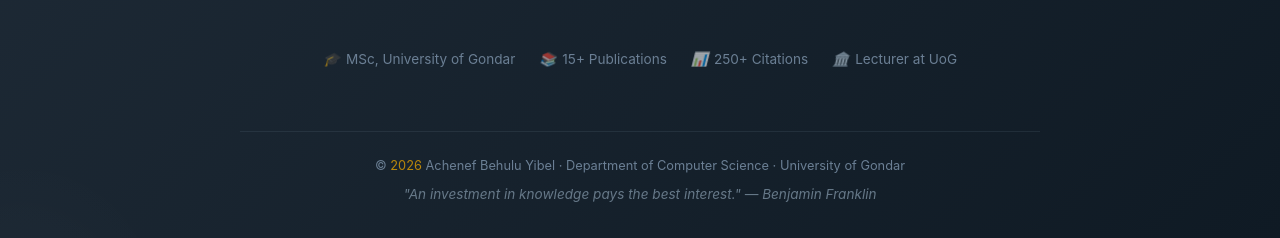
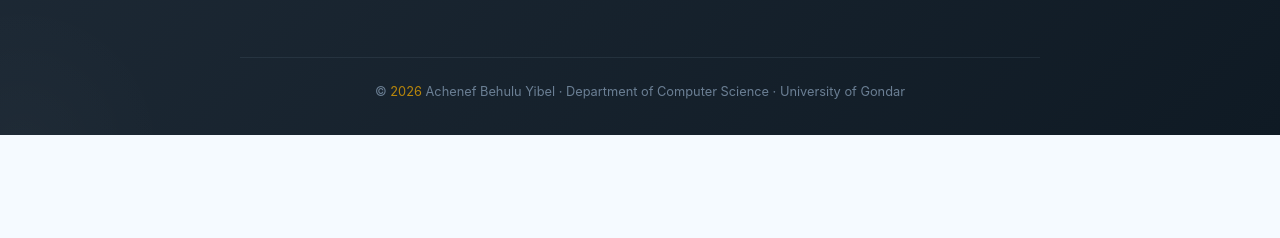
Before and after one commit to Achenef29/AchenefBY.github.io, a plain HTML site: page education.html in a window 1280 px wide. Shown: the part 3743-3981 px from the top of the page. After the commit the page ends 3878 px from the top, so only its background shows below. Drawn offline with Linux system fonts and the light colour scheme.

```diff
--- a/education.html
+++ b/education.html
@@ -1124,16 +1124,11 @@
                     <a href="https://cdhi.uog.edu.et/achenef-behulu/" target="_blank"><i>🔬</i> CDHI</a>
                 </div>
 
-                <div class="footer-academic-meta">
-                    <span><i>🎓</i> MSc, University of Gondar</span>
-                    <span><i>📚</i> 15+ Publications</span>
-                    <span><i>📊</i> 250+ Citations</span>
-                    <span><i>🏛️</i> Lecturer at UoG</span>
-                </div>
+
 
                 <div class="footer-copyright">
                     <p>© <span id="currentYear"></span> Achenef Behulu Yibel · Department of Computer Science · University of Gondar</p>
-                    <p class="footer-quote">"An investment in knowledge pays the best interest." — Benjamin Franklin</p>
+
                 </div>
             </div>
         </div>
```
